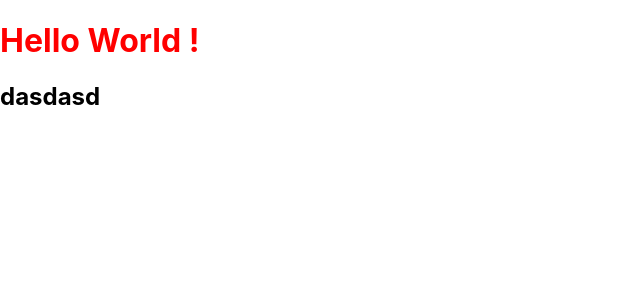
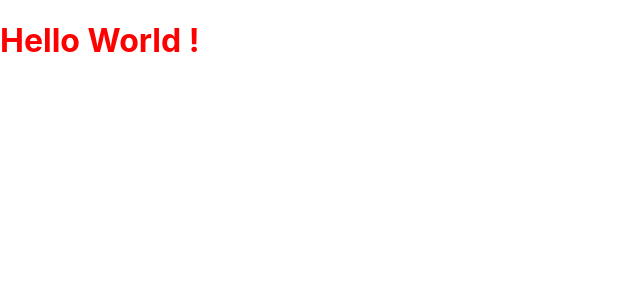
Before and after one commit to GSG-G10/udrive-car-rental, a React (Create React App) app in the folder client/: page / in a window 1280 px wide. Shown: the top 300 px of the page, without its empty margins (0-640 px from the left). Built offline with nearby package versions, Linux system fonts and the light colour scheme.

Commit message:
oh yeah that works finally

```diff
--- a/client/src/App.js
+++ b/client/src/App.js
@@ -5,7 +5,6 @@ function App() {
   return (
     <div>
       <h1>Hello World !</h1>
-      <h2>dasdasd</h2>
     </div>
   );
 }
```
